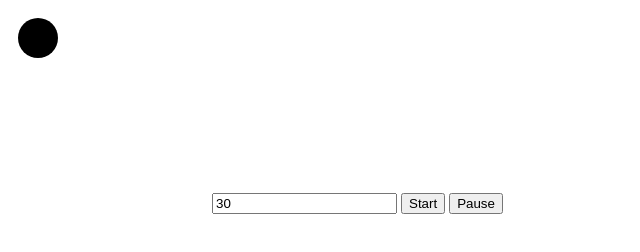
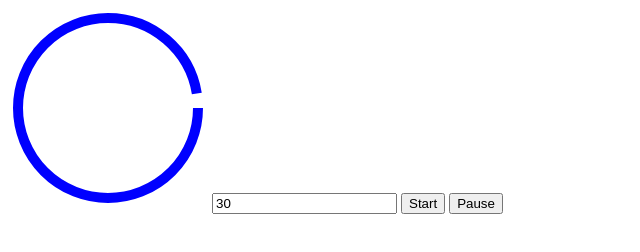
Before and after one commit to Jerling1989/timer, a plain HTML site: page index.html in a window 1280 px wide. Shown: the whole page, without its empty margins (0-640 px from the left). Drawn offline with Linux system fonts and the light colour scheme.

Commit message:
SVG circle properties.

```diff
--- a/index.html
+++ b/index.html
@@ -7,7 +7,16 @@
 </head>
 <body>
   <svg height="200" width="200">
-    <circle r="20" cx="30" cy="30" />
+    <circle
+      r="90"
+      cx="100"
+      cy="100"
+      fill="transparent"
+      stroke="blue"
+      stroke-width="10"
+      stroke-dasharray="560"
+      stroke-dashoffset="10"
+      />
   </svg>
   <input id="duration" value="30" />
   <button id="start">Start</button>
```
